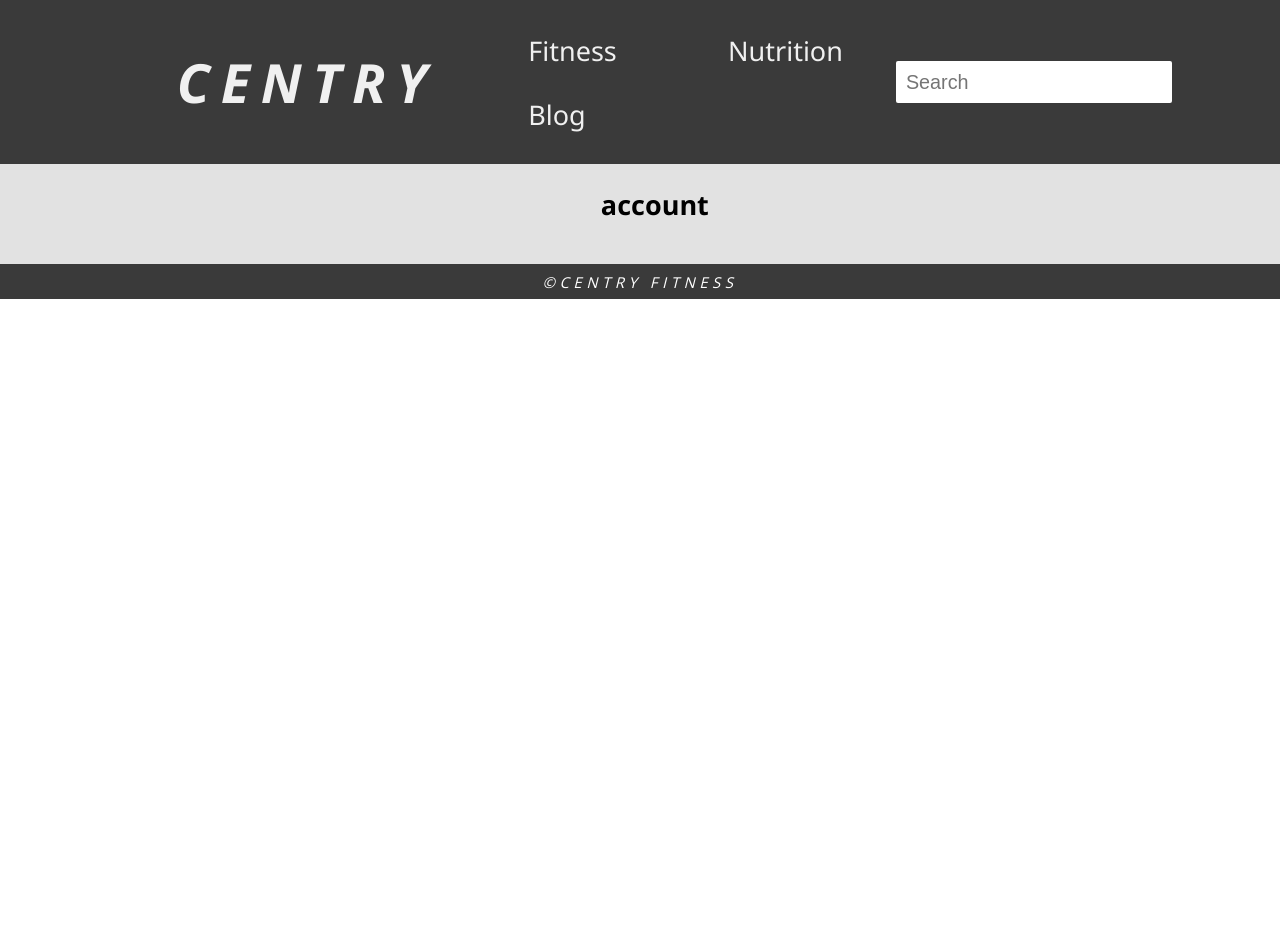
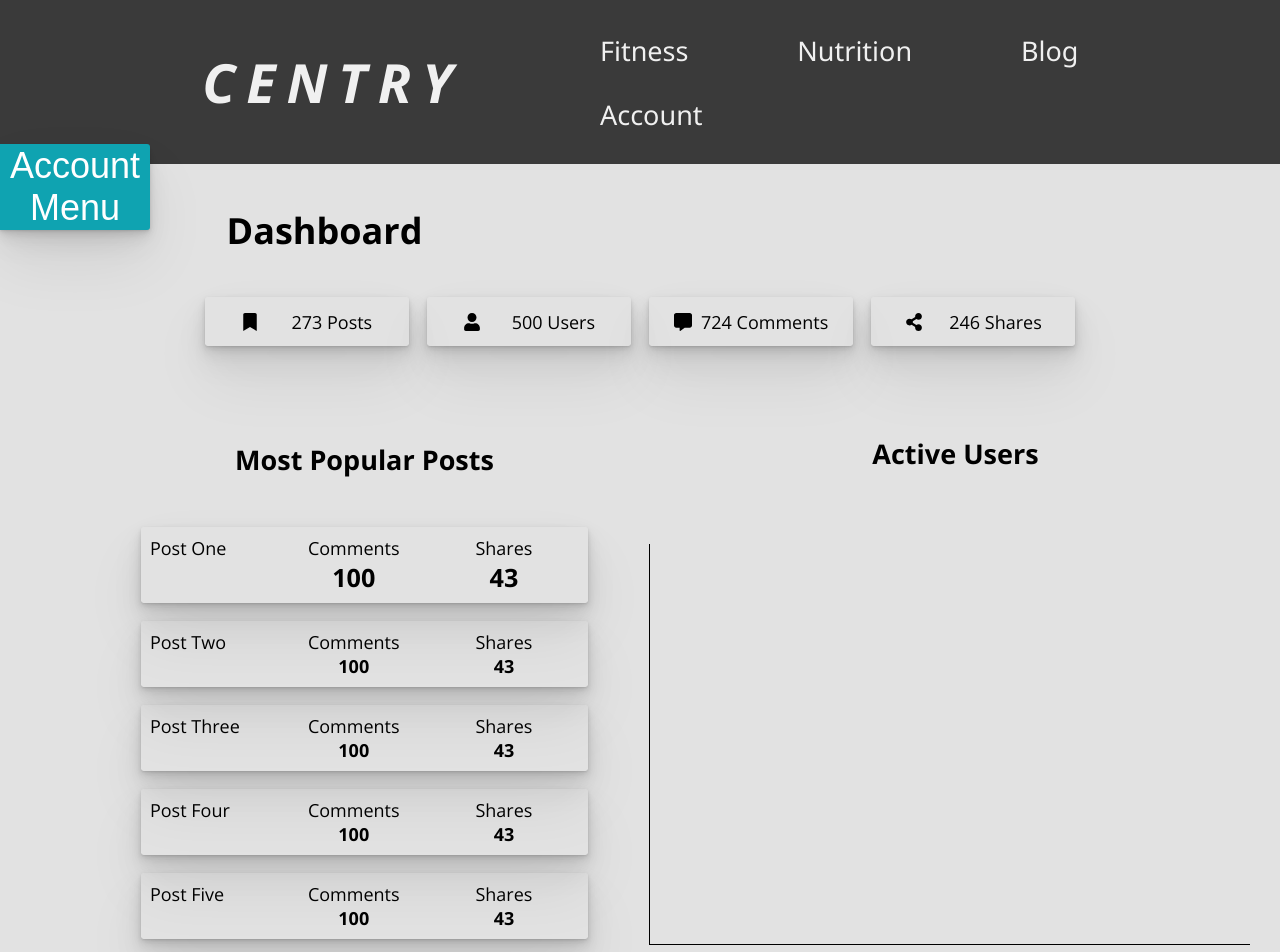
Before and after one commit to cgillies93/exerciseWebApp, a React (Create React App) app: page /account in a window 1280 px wide. Shown: the top 952 px of the page. Before the commit the page ends 800 px from the top, so only its background shows below. Built offline with nearby package versions, Linux system fonts and the light colour scheme.

Commit message:
add dashboard component to account page

```diff
--- a/src/components/App/App.js
+++ b/src/components/App/App.js
@@ -9,6 +9,7 @@ import NutritionCategoryPage from '../../pages/NutritionCategoryPage/NutritionCa
 import RecipePage from '../../pages/RecipePage/RecipePage';
 import BlogPage from '../../pages/BlogPage/BlogPage';
 import BlogArticlePage from '../../pages/BlogArticlePage/BlogArticlePage';
+import AccountPage from '../../pages/AccountPage/AccountPage';
 import Footer from '../Footer/Footer';
 import './App.css';
 
@@ -19,6 +20,7 @@ class App extends Component {
         <div className="App">
           <Header />
           <Switch>
+            <Route exact path='/account' component={AccountPage}/>
             <Route exact path='/blog' component={BlogPage}/>
             <Route exact path='/blog/:article' component={BlogArticlePage}/>
             <Route exact path='/nutrition/:category/:recipe' component={RecipePage}/>
--- /dev/null
+++ b/src/components/Dashboard/Dashboard.css
@@ -0,0 +1,147 @@
+.dashboard-wrapper {
+  display: grid;
+  grid-template-columns: 1fr 1fr;
+  grid-template-rows: 1fr 1fr 6fr;
+  grid-gap: 1em;
+  padding: 1em;
+}
+
+
+.dashboard-page-wrapper h1 {
+  grid-row: 1;
+  grid-column: 1/3;
+}
+
+.dashboard-at-a-glance {
+  grid-column: 1/3;
+  grid-row: 2;
+  display: grid;
+  grid-template-columns: 1fr 1fr 1fr 1fr;
+  grid-gap: 1em;
+  width: 70%;
+  margin: 0 auto;
+}
+
+.posts-at-a-glance,
+.users-at-a-glance,
+.comments-at-a-glance,
+.shares-at-a-glance {
+  display: flex;
+  justify-content: center;
+  align-items: center;
+  border-radius: 3px;
+  width: 100%;
+  height: 50%;
+  box-shadow: 0 1px 2px rgba(0,0,0,0.07),
+                0 2px 4px rgba(0,0,0,0.07),
+                0 4px 8px rgba(0,0,0,0.07),
+                0 8px 16px rgba(0,0,0,0.07),
+                0 16px 32px rgba(0,0,0,0.07),
+                0 32px 64px rgba(0,0,0,0.07);
+}
+
+.at-a-glance-item-body {
+  width: 80%;
+  display: flex;
+  justify-content: space-around;
+  align-items: center;
+}
+
+.posts-at-a-glance {
+  grid-column: 1/2;
+}
+
+.users-at-a-glance {
+  grid-column: 2/3;
+}
+
+.comments-at-a-glance {
+  grid-column: 3/4;
+}
+
+.shares-at-a-glance {
+  grid-column: 4/5;
+}
+
+.dashboard-popular-posts-wrapper {
+  grid-row: 3;
+  grid-column: 1;
+  display: flex;
+  flex-flow: column wrap;
+  justify-content: center;
+  align-items: center;
+}
+
+.dashboard-popular-posts-wrapper h2 {
+  margin-left: 40px;
+}
+
+.dashboard-popular-posts-list {
+  list-style: none;
+  display: flex;
+  align-items: center;
+  flex-flow: column wrap;
+  width: 100%;
+  text-align: left;
+}
+
+.dashboard-popular-posts-list-item {
+  width: 70%;
+  margin: 0.5em 0;
+  padding: 0.5em;
+  display: flex;
+  border-radius: 3px;
+  box-shadow: 0 1px 2px rgba(0,0,0,0.07),
+                0 2px 4px rgba(0,0,0,0.07),
+                0 4px 8px rgba(0,0,0,0.07),
+                0 8px 16px rgba(0,0,0,0.07),
+                0 16px 32px rgba(0,0,0,0.07),
+                0 32px 64px rgba(0,0,0,0.07);
+}
+
+.dashboard-list-item-name {
+  display: flex;
+  flex-wrap: wrap;
+  width: 30%;
+}
+
+.dashboard-list-item-stat-wrapper {
+  width: 70%;
+  display: grid;
+  grid-template-columns: 1fr 1fr;
+  text-align: center;
+}
+
+.dashboard-list-item-comments p,
+.dashboard-list-item-shares p{
+  padding: 0;
+  margin: 0;
+}
+
+.dashboard-list-item-number-one {
+  font-weight: bold;
+  font-size: 1.4em;
+}
+
+.dashboard-list-item-number {
+  font-weight: bold;
+}
+
+.active-users-graph {
+  grid-row: 3;
+  grid-column: 2;
+  display: flex;
+  flex-flow: column wrap;
+}
+
+.graph {
+  border-left: 1px solid black;
+  border-bottom: 1px solid black;
+  height: 400px;
+  width: 600px;
+  margin-top: 50px;
+}
+
+.show-side-nav {
+  width: 300px;
+}
--- /dev/null
+++ b/src/components/Dashboard/Dashboard.js
@@ -0,0 +1,129 @@
+import React, { Component } from 'react';
+import { FaBookmark, FaUser, FaCommentAlt, FaShareAlt } from 'react-icons/fa';
+import './Dashboard.css';
+
+
+class Dashboard extends Component {
+  render() {
+
+    return(
+      <div className='dashboard-wrapper'>
+        <h1>Dashboard</h1>
+        <section className='dashboard-at-a-glance'>
+          <div className='posts-at-a-glance'>
+            <div className='at-a-glance-item-body'>
+            <FaBookmark />
+            <p>{'273'} Posts</p>
+            </div>
+          </div>
+          <div className='users-at-a-glance'>
+            <div className='at-a-glance-item-body'>
+              <FaUser/>
+              <p>{'500'} Users</p>
+            </div>
+          </div>
+          <div className='comments-at-a-glance'>
+            <div className='at-a-glance-item-body'>
+              <FaCommentAlt/>
+              <p>{'724'} Comments</p>
+            </div>
+          </div>
+          <div className='shares-at-a-glance'>
+            <div className='at-a-glance-item-body'>
+              <FaShareAlt/>
+              <p>{'246'} Shares</p>
+            </div>
+          </div>
+        </section>
+        <section className='dashboard-popular-posts-wrapper'>
+          <h2>Most Popular Posts</h2>
+          <ul className='dashboard-popular-posts-list'>
+            <li className='dashboard-popular-posts-list-item'>
+              <div className='dashboard-list-item-name'>
+                Post One
+              </div>
+              <div className='dashboard-list-item-stat-wrapper'>
+                <div className='dashboard-list-item-comments'>
+                  <p>Comments</p>
+                  <p className='dashboard-list-item-number-one'>{'100'}</p>
+                </div>
+                <div className='dashboard-list-item-shares'>
+                  <p>Shares</p>
+                  <p className='dashboard-list-item-number-one'>{'43'}</p>
+                </div>
+              </div>
+            </li>
+            <li className='dashboard-popular-posts-list-item'>
+              <div className='dashboard-list-item-name'>
+                Post Two
+              </div>
+              <div className='dashboard-list-item-stat-wrapper'>
+                <div className='dashboard-list-item-comments'>
+                  <p>Comments</p>
+                  <p className='dashboard-list-item-number'>{'100'}</p>
+                </div>
+                <div className='dashboard-list-item-shares'>
+                  <p>Shares</p>
+                  <p className='dashboard-list-item-number'>{'43'}</p>
+                </div>
+              </div>
+            </li>
+            <li className='dashboard-popular-posts-list-item'>
+              <div className='dashboard-list-item-name'>
+                Post Three
+              </div>
+              <div className='dashboard-list-item-stat-wrapper'>
+                <div className='dashboard-list-item-comments'>
+                  <p>Comments</p>
+                  <p className='dashboard-list-item-number'>{'100'}</p>
+                </div>
+                <div className='dashboard-list-item-shares'>
+                  <p>Shares</p>
+                  <p className='dashboard-list-item-number'>{'43'}</p>
+                </div>
+              </div>
+            </li>
+            <li className='dashboard-popular-posts-list-item'>
+              <div className='dashboard-list-item-name'>
+                Post Four
+              </div>
+              <div className='dashboard-list-item-stat-wrapper'>
+                <div className='dashboard-list-item-comments'>
+                  <p>Comments</p>
+                  <p className='dashboard-list-item-number'>{'100'}</p>
+                </div>
+                <div className='dashboard-list-item-shares'>
+                  <p>Shares</p>
+                  <p className='dashboard-list-item-number'>{'43'}</p>
+                </div>
+              </div>
+            </li>
+            <li className='dashboard-popular-posts-list-item'>
+              <div className='dashboard-list-item-name'>
+                Post Five
+              </div>
+              <div className='dashboard-list-item-stat-wrapper'>
+                <div className='dashboard-list-item-comments'>
+                  <p>Comments</p>
+                  <p className='dashboard-list-item-number'>{'100'}</p>
+                </div>
+                <div className='dashboard-list-item-shares'>
+                  <p>Shares</p>
+                  <p className='dashboard-list-item-number'>{'43'}</p>
+                </div>
+              </div>
+            </li>
+          </ul>
+          <a href='#'>View All</a>
+        </section>
+        <section className='active-users-graph'>
+          <h2>Active Users</h2>
+          <div className='graph'>
+          </div>
+        </section>
+      </div>
+    );
+  }
+}
+
+export default Dashboard;
--- a/src/components/ExerciseItem/ExerciseItem.css
+++ b/src/components/ExerciseItem/ExerciseItem.css
@@ -21,7 +21,12 @@
 .workout-exercise-image {
   width: 90%;
   height: 225px;
-  background-color: white;
+  background-image: url('../../gymtwo.jpg');
+  background-color: gray;
+  background-position: center;
+  background-repeat: no-repeat;
+  background-size: cover;
+  border-radius: 3px;
   margin: 0.8em 0.8em 0.3em 0.8em;;
 }
 
--- a/src/components/Header/Header.css
+++ b/src/components/Header/Header.css
@@ -6,7 +6,7 @@
 
 .header-wrapper {
   display: grid;
-  grid-template-columns: 5% 25% 45% 25%;
+  grid-template-columns: 5% 30% 65%;
   grid-column: 1/4;
   width: 80%;
   margin: 0 auto;
@@ -29,6 +29,8 @@
   color: #f0f0f0;
   letter-spacing: 0.2em;
   font-style: italic;
+  transition-timing-function: ease-out;
+  transition-duration: 0.3;
 }
 
 .logo:hover {
--- a/src/components/Header/Header.js
+++ b/src/components/Header/Header.js
@@ -16,7 +16,7 @@ class Header extends Component {
             </Link>
           </div>
           <Nav />
-          <Search />
+
         </div>
       </header>
     );
--- a/src/components/Nav/Nav.css
+++ b/src/components/Nav/Nav.css
@@ -23,6 +23,8 @@
   padding: 0.5em 0.5em;
   text-decoration: none;
   color: #f0f0f0;
+  transition-timing-function: ease-out;
+  transition-duration: 0.2s;
 }
 
 .nav-link:hover,
--- a/src/components/Nav/Nav.js
+++ b/src/components/Nav/Nav.js
@@ -18,6 +18,9 @@ class Nav extends Component {
           <li className='nav-item'>
             <Link to='/blog' className='nav-link'>Blog</Link>
           </li>
+          <li className='nav-item'>
+            <Link to='/account' className='nav-link'>Account</Link>
+          </li>
         </ul>
       </nav>
     );
--- a/src/components/WorkoutItem/WorkoutItem.css
+++ b/src/components/WorkoutItem/WorkoutItem.css
@@ -5,6 +5,11 @@
   text-decoration: none;
   border-radius: 3px;
   color: black;
+  background-position: center;
+  background-color: gray;
+  background-repeat: no-repeat;
+  background-size: cover;
+  color: white;
   box-shadow: 0 1px 2px rgba(0, 0, 0, 0.07),
               0 2px 4px rgba(0, 0, 0, 0.07),
               0 4px 8px rgba(0, 0, 0, 0.07),
@@ -25,3 +30,11 @@
   max-width: 700px;
   margin: 0 auto;
 }
+
+.workout-item-link:nth-child(odd) {
+  background-image: url('../../gym.jpg');
+}
+
+.workout-item-link:nth-child(even) {
+  background-image: url('../../gymtwo.jpg');
+}
--- a/src/pages/BlogPage/BlogPage.js
+++ b/src/pages/BlogPage/BlogPage.js
@@ -27,10 +27,7 @@ class BlogPage extends Component {
 
     let filterArticles = this.state.articles;
 
-    if (this.state.postsShowing === 'Recent') {
-      console.log('Recent')
-    }
-    else if (this.state.postsShowing === 'Popular') {
+    if (this.state.postsShowing === 'Popular') {
       filterArticles = filterArticles.sort((a, b) => b.shares - a.shares)
     }
     else if (this.state.postsShowing === 'Fitness') {
@@ -39,14 +36,17 @@ class BlogPage extends Component {
     else if (this.state.postsShowing === 'Nutrition') {
       filterArticles = filterArticles.filter(article => article.category === 'Nutrition');
     }
+    else if (this.state.postsShowing === 'Recent') {
+      filterArticles = filterArticles.sort((a, b) => a.date > b.date ? 1 : a.date < b.date ? -1 : 0)
+    }
 
 
     return(
       <div className='blog-page-wrapper'>
-      <Link to={`/blog/featuredArticle`}>
+      <Link to={`/blog/Fitness Article One`}>
         <article className='featured-article'>
           <p>Featured Article</p>
-          <h1>Featured Article Name</h1>
+          <h1>Fitness Article One</h1>
         </article>
       </Link>
         <div className='articles-menu-wrapper'>
--- a/src/pages/WorkoutPage/WorkoutPage.css
+++ b/src/pages/WorkoutPage/WorkoutPage.css
@@ -20,7 +20,12 @@
   margin-top: 1em;
   height: 300px;
   width: 100%;
-  outline: 1px solid black;
+  border-radius: 3px;
+  background-image: url('../../gymtwo.jpg');
+  background-color: gray;
+  background-position: center;
+  background-repeat: no-repeat;
+  background-size: cover;
 }
 
 .workout-summary-wrapper {
```
